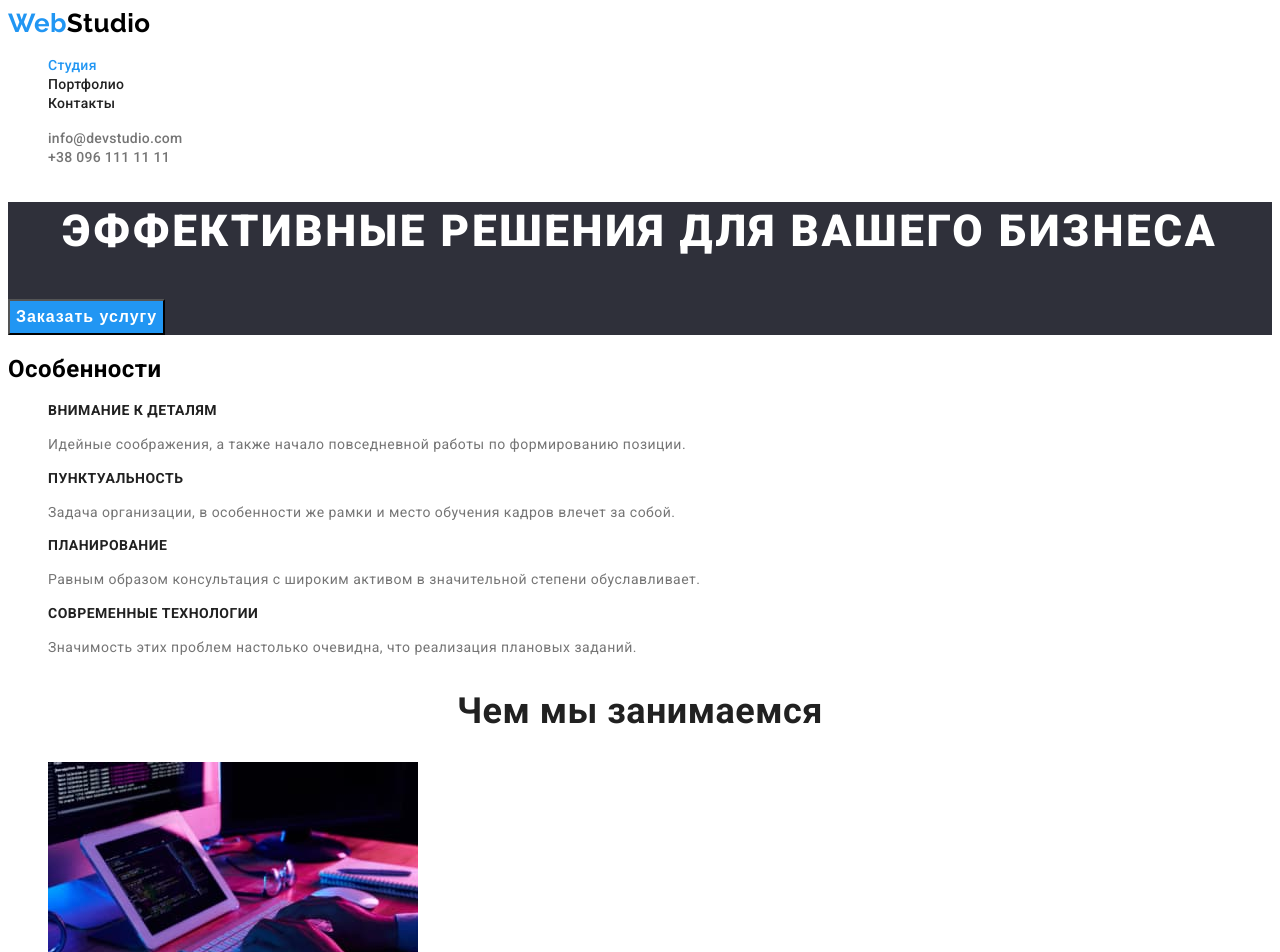
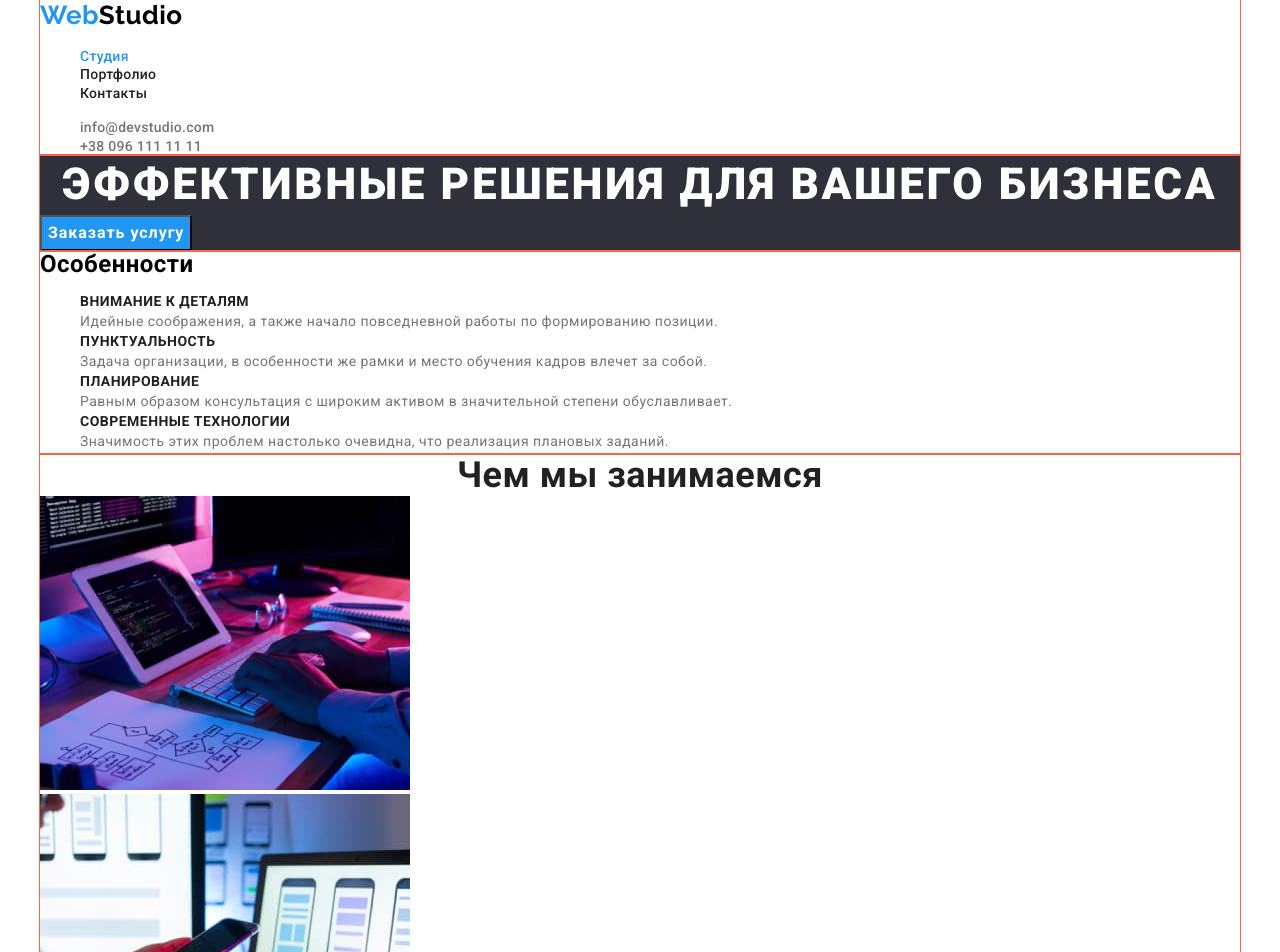
Before and after one commit to OlenkaVoitsekhivska/goit-markup-hw-03, a plain HTML site: page index.html in a window 1280 px wide. Shown: the top 952 px of the page. Drawn offline with nearby package versions, Linux system fonts and the light colour scheme.

Commit message:
style reset index

```diff
--- a/css/styles.css
+++ b/css/styles.css
@@ -1,3 +1,12 @@
+html{
+  box-sizing: border-box;
+}
+*,
+*::before,
+*::after{
+  box-sizing: inherit;
+}
+
 :root {
   --blue: #2196f3;
   --white: #ffffff;
@@ -14,6 +23,25 @@ body {
   font-family: Roboto;
   font-style: normal;
   letter-spacing: 0.03em;
+
+}
+.container{
+  width: 1200px;
+  margin: 0 auto;
+
+}
+h1,
+h2,
+h3,
+p
+{
+  margin-top: 0;
+  margin-bottom: 0;
+}
+
+.nav-bar{
+  outline: 1px solid tomato;
+
 }
 .logo-header {
   text-decoration: none;
@@ -34,6 +62,7 @@ body {
 .web {
   color: var(--blue);
 }
+
 .nav-list {
   list-style-type: none;
 }
@@ -54,6 +83,7 @@ body {
 }
 .contacts-list {
   list-style-type: none;
+  margin-bottom: 0;
 }
 .contacts-item {
   font-weight: 500;
@@ -69,6 +99,7 @@ body {
 }
 .hero-box {
   background-color: var(--hero-footer-bcg);
+  outline:tomato solid 1px;
 }
 .hero-title {
   font-weight: 900;
@@ -80,6 +111,7 @@ body {
   color: var(--hero-heading);
 }
 .button {
+  font-family: Roboto;
   background-color: var(--blue);
   font-weight: 700;
   font-size: 16px;
@@ -88,8 +120,12 @@ body {
   letter-spacing: 0.06em;
   color: var(--white);
 }
+.features{
+  outline: tomato solid 1px;
+}
 .features-list {
   list-style-type: none;
+  margin-bottom: 0;
 }
 .features-title {
   font-weight: 700;
@@ -112,14 +148,25 @@ body {
   text-align: center;
   color: var(--headings);
 }
+.services{
+  outline: tomato solid 1px;
+  }
+
 .services-list {
   list-style-type: none;
+  margin-top:0;
+  margin-bottom:0;
+  padding-left:0;
 }
 .crew {
   background-color: var(--crew-bcg);
+  outline: tomato solid 1px;
 }
 .crew-list {
   list-style-type: none;
+    margin-top:0;
+  margin-bottom:0;
+  padding-left:0;
 }
 .crew-name {
   font-weight: 500;
--- a/index.html
+++ b/index.html
@@ -1,30 +1,36 @@
 <!DOCTYPE html>
 <html lang="ru">
+
 <head>
   <meta charset="UTF-8" />
   <meta http-equiv="X-UA-Compatible" content="IE=edge" />
   <meta name="viewport" content="width=<>>, initial-scale=1.0" />
   <title>Document</title>
-    <link
-      rel="stylesheet"
-      href="https://fonts.googleapis.com/css2?family=Raleway:wght@700&family=Roboto:wght@400;500;700;900&display=swap"
-    />
+  <link rel="stylesheet"
+    href="https://fonts.googleapis.com/css2?family=Raleway:wght@700&family=Roboto:wght@400;500;700;900&display=swap" />
+  <link rel="stylesheet" href="https://cdnjs.cloudflare.com/ajax/libs/modern-normalize/1.1.0/modern-normalize.min.css"
+    integrity="sha512-wpPYUAdjBVSE4KJnH1VR1HeZfpl1ub8YT/NKx4PuQ5NmX2tKuGu6U/JRp5y+Y8XG2tV+wKQpNHVUX03MfMFn9Q=="
+    crossorigin="anonymous" referrerpolicy="no-referrer" />
   <link rel="stylesheet" href="./css/styles.css" />
 </head>
+
 <body>
+  <div class="container">
     <header>
+      <div class="nav-bar">
         <a href="/" class="logo-header"><span class="web">Web</span>Studio</a>
         <nav>
-        <ul class="nav-list">
+          <ul class="nav-list list">
             <li><a href="./index.html" class="nav-item current">Студия</a></li>
             <li><a href="./portfolio.html" class="nav-item">Портфолио</a></li>
             <li><a href="" class="nav-item">Контакты</a></li>
           </ul>
         </nav>
-      <ul class="contacts-list">
+        <ul class="contacts-list list">
           <li><a href="mailto:info@devstudio.com" class="contacts-item">info@devstudio.com</a></li>
           <li><a href="tel:+380961111111" class="contacts-item">+38 096 111 11 11</a></li>
         </ul>
+      </div>
     </header>
     <main>
       <!--шапка-->
@@ -36,9 +42,10 @@
       </div>
       <!--особенности-->
       <section>
+        <div class="features">
           <h2>Особенности</h2>
           <!--скрыть-->
-        <ul class="features-list">
+          <ul class="features-list list">
             <li>
               <h3 class="features-title">Внимание к деталям</h3>
               <p class="features-description">
@@ -64,12 +71,14 @@
               </p>
             </li>
           </ul>
+        </div>
       </section>
 
       <!--чем мы занимаемся-->
       <section>
+        <div class="services">
           <h2 class="section-title">Чем мы занимаемся</h2>
-        <ul class="services-list">
+          <ul class="services-list list">
             <li class="services-item">
               <img src="./images/box1.jpg" alt="software engineering" width="370" />
             </li>
@@ -78,13 +87,14 @@
               <img src="./images/box3.jpg" alt="web design" width="370" />
             </li>
           </ul>
+        </div>
       </section>
 
       <!--команда-->
       <div class="crew">
         <section>
           <h2 class="section-title">Наша команда</h2>
-          <ul class="crew-list">
+          <ul class="crew-list list">
             <li>
               <img src="./images/crew1.jpg" alt="Игорь Демьяненко" width="270" />
               <h3 class="crew-name">Игорь Демьяненко</h3>
@@ -118,5 +128,7 @@
         <a href="tel:+380991111111" class="telnumber">+38 099 111 11 11</a>
       </address>
     </footer>
+  </div>
 </body>
+
 </html>
```
Lines whose indentation alone changed are shown as unchanged.
